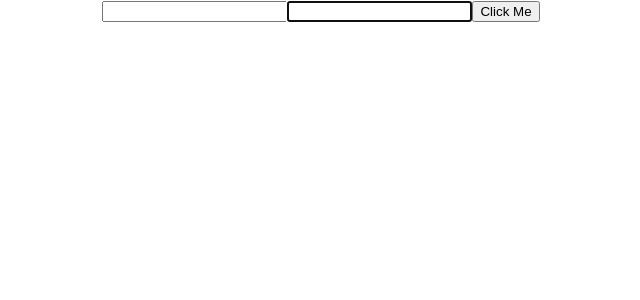
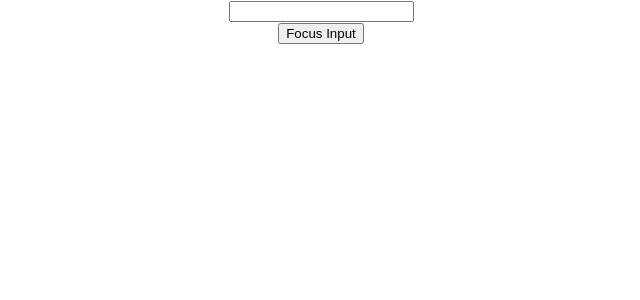
Before and after one commit to NewajShovo/learningReactProject, a React (Create React App) app: page / in a window 1280 px wide. Shown: the top 300 px of the page, without its empty margins (319-959 px from the left). Built offline with nearby package versions, Linux system fonts and the light colour scheme.

Commit message:
Component Ref

```diff
--- a/src/App.js
+++ b/src/App.js
@@ -37,6 +37,7 @@
 import ParentComp from "./components/ParentComp";
 
 import RefsDeomo from "./components/RefsDeomo";
+import FocusInput from "./components/FocusInput";
 
 function App() {
   return (
@@ -76,7 +77,9 @@
       {/* <Table></Table> */}
       {/* <PureComponent /> */}
       {/* <ParentComp /> */}
-      <RefsDeomo />
+      {/* <RefsDeomo /> */}
+
+      <FocusInput />
     </div>
   );
 }
--- /dev/null
+++ b/src/components/FocusInput.jsx
@@ -0,0 +1,24 @@
+import React, { Component } from "react";
+import Input from "./Input";
+
+class FocusInput extends Component {
+  constructor(props) {
+    super(props);
+    this.componentRef = React.createRef();
+  }
+
+  clickHandler = () => {
+    this.componentRef.current.focusInput();
+  };
+
+  render() {
+    return (
+      <div>
+        <Input ref={this.componentRef} />
+        <button onClick={this.clickHandler}>Focus Input</button>
+      </div>
+    );
+  }
+}
+
+export default FocusInput;
--- /dev/null
+++ b/src/components/Input.jsx
@@ -0,0 +1,22 @@
+import React, { Component } from "react";
+
+class Input extends Component {
+  constructor(props) {
+    super(props);
+    this.inputRef = React.createRef();
+  }
+
+  focusInput() {
+    this.inputRef.current.focus();
+  }
+
+  render() {
+    return (
+      <div>
+        <input type="text" ref={this.inputRef}></input>
+      </div>
+    );
+  }
+}
+
+export default Input;
```
